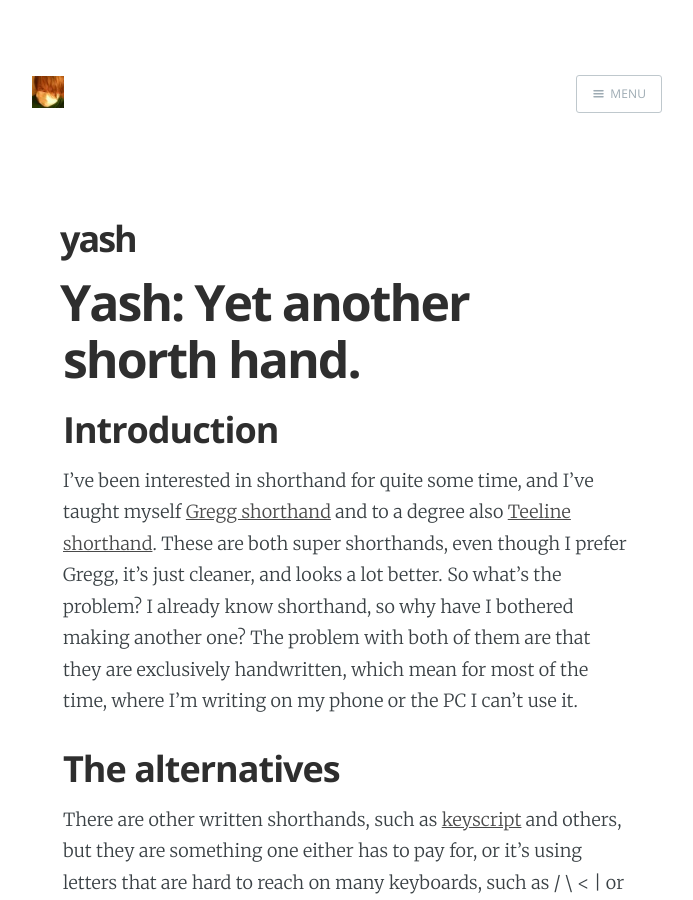
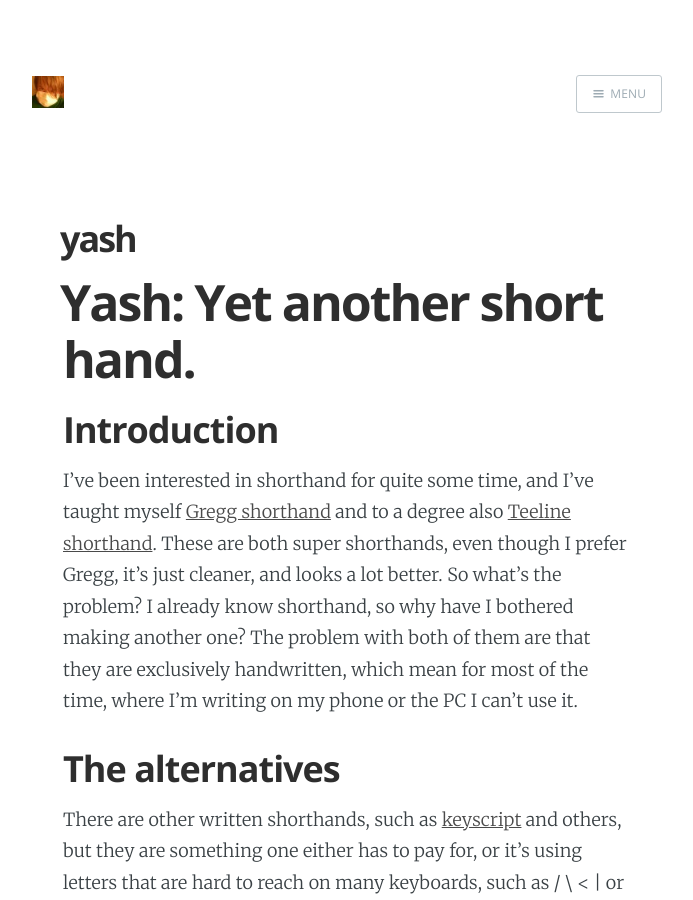
Before and after one commit to opsahl/opsahl.github.io, a Jekyll site: the page built from yash/index.md, in a window 1280 px wide and 900 px high. Shown: the whole window, without its empty margins (293-986 px from the left). Built offline with Jekyll 4.4.1, drawn with Linux system fonts in a browser that asks for light colours; nearby versions of some CDN libraries.

Commit message:
fixed spelling mistake

```diff
--- a/yash/index.md
+++ b/yash/index.md
@@ -7,7 +7,7 @@ navigation: True
 current: about
 ---
 
-# Yash: Yet another shorth hand.
+# Yash: Yet another short hand.
 
 ## Introduction
 
```
